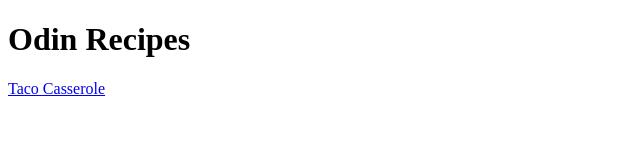
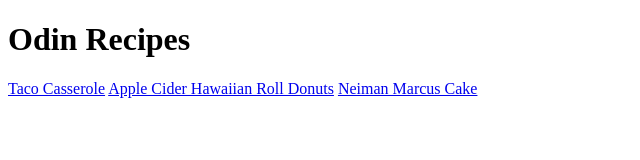
Before and after one commit to bri4nh0/odin-recipes, a plain HTML site: page index.html in a window 1280 px wide. Shown: the whole page, without its empty margins (0-640 px from the left). Drawn offline with Linux system fonts and the light colour scheme.

Commit message:
Added 2 links to 2 other recipes on the main page.

```diff
--- a/index.html
+++ b/index.html
@@ -8,5 +8,7 @@
 <body>
     <h1>Odin Recipes</h1>
     <a href="recipes/tacocasserole.html">Taco Casserole</a>
+    <a href="recipes/appleciderhawaiianrolldonut.html">Apple Cider Hawaiian Roll Donuts</a>
+    <a href="recipes/nmcake.html">Neiman Marcus Cake</a>
 </body>
 </html>
```
